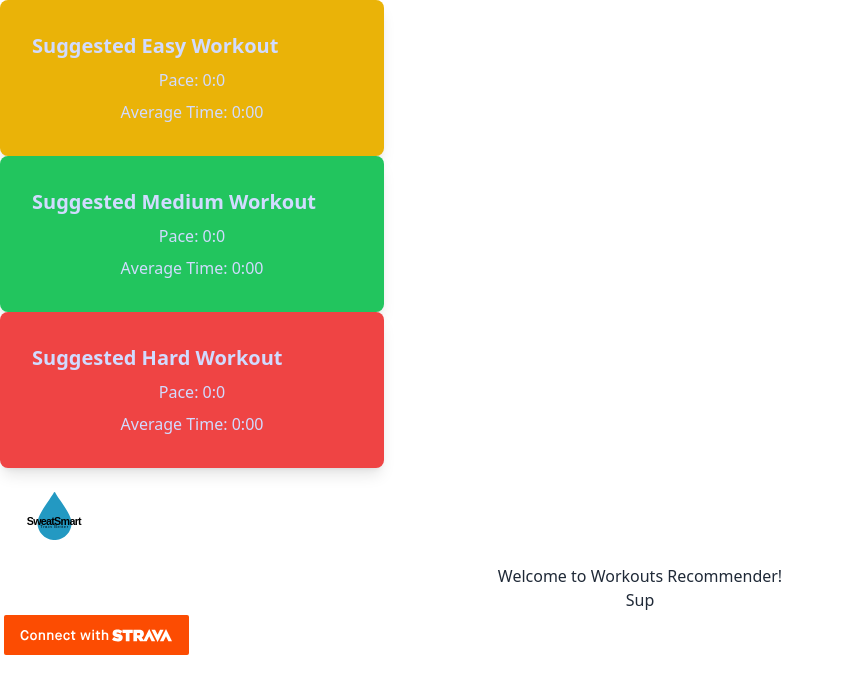
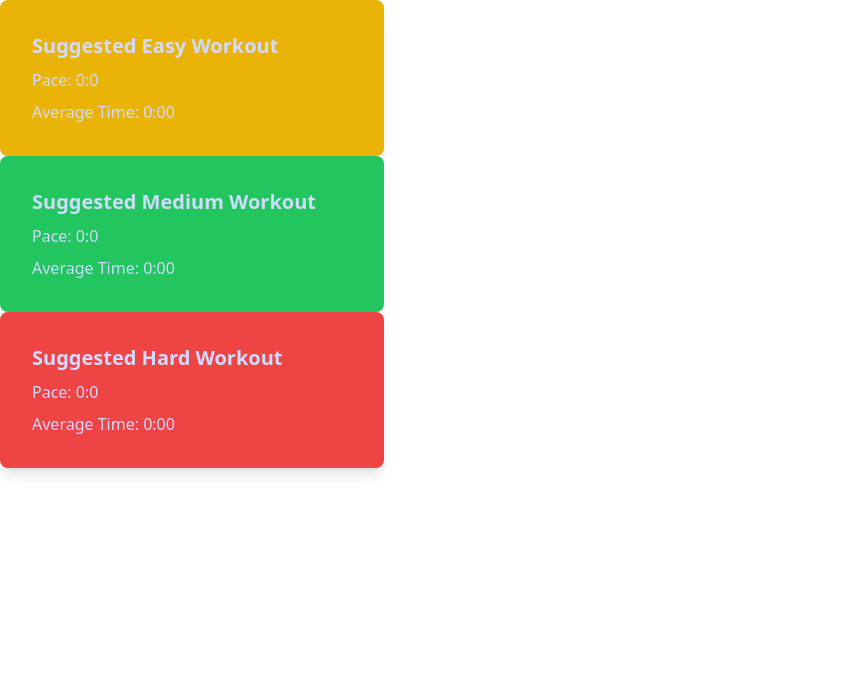
Before and after one commit to gregorybwest/sweatsmart-app, a React (Vite) app: page /workouts in a window 1280 px wide. Shown: the top 694 px of the page, without its empty margins (0-844 px from the left). Built offline with nearby package versions, Linux system fonts and the light colour scheme.

Commit message:
center items on homepage and remove unwanted items from /workouts

```diff
--- a/src/App.css
+++ b/src/App.css
@@ -1,12 +1,6 @@
-#root {
-  max-width: 1280px;
-  margin: 0 auto;
-  /* padding: 2rem; */
-  text-align: center;
-}
 
 .logo {
-  height: 6em;
+  height: 12em;
   padding: 1.5em;
   will-change: filter;
   transition: filter 300ms;
@@ -16,12 +10,6 @@
   filter: drop-shadow(0 0 1.7em #5886fbaa);
 }
 
-@media (prefers-reduced-motion: no-preference) {
-  a:nth-of-type(2) .logo {
-    animation: logo-spin infinite 20s linear;
-  }
-}
-
 #strava-connect-btn {
   background-image: url("/strava_api_logos/btn_strava_connectwith_orange/btn_strava_connectwith_orange.svg");
   background-repeat: no-repeat;
--- a/src/Pages/Home.tsx
+++ b/src/Pages/Home.tsx
@@ -2,14 +2,14 @@ import sweatSmartLogo from "/sweatsmart-logo.svg";
 
 function Home() {
   return (
-    <>
+    <div className="flex flex-col justify-center items-center min-h-screen">
       <div>
         <a href="#" target="_blank">
-          <img src={sweatSmartLogo} className="logo react" alt="SweatSmartlogo" />
+          <img src={sweatSmartLogo} className="logo" alt="SweatSmartlogo" />
         </a>
       </div>
       <h1>Welcome to SweatSmart</h1>
-      <div className="card">
+      <div className="">
         <p>Connect to Strava to get started</p>
         <button
           id="strava-connect-btn"
@@ -20,7 +20,7 @@ function Home() {
           }}
         ></button>
       </div>
-    </>
+    </div>
   );
 }
 
--- a/src/Pages/Workouts.tsx
+++ b/src/Pages/Workouts.tsx
@@ -1,5 +1,4 @@
 import { useEffect, useState } from "react";
-import sweatSmartLogo from "/sweatsmart-logo.svg";
 import axios from "axios";
 import { WorkoutCardList } from "../Components/WorkoutCardList";
 import { calculateAveragePace, calculateAverageWorkoutTime } from "../Calculators/Calculators";
@@ -79,24 +78,7 @@ function Workouts() {
 
   return (
     <>
-      <div>
-        <WorkoutCardList averagePace={averagePace} averageTime={averageTime} />
-        <a href="#" target="_blank">
-          <img src={sweatSmartLogo} className="logo react" alt="SweatSmartlogo" />
-        </a>
-      </div>
-      <h1>Welcome to Workouts Recommender!</h1>
-      <div className="card">
-        <p>Sup</p>
-        <button
-          id="strava-connect-btn"
-          onClick={async () => {
-            window.location.href = `https://www.strava.com/oauth/authorize?client_id=120918&redirect_uri=${
-              import.meta.env.VITE_REDIRECT_URI
-            }&response_type=code&approval_prompt=auto&scope=activity:write,activity:read`;
-          }}
-        ></button>
-      </div>
+      <WorkoutCardList averagePace={averagePace} averageTime={averageTime} />
     </>
   );
 }
```
